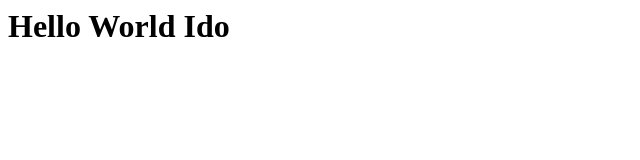
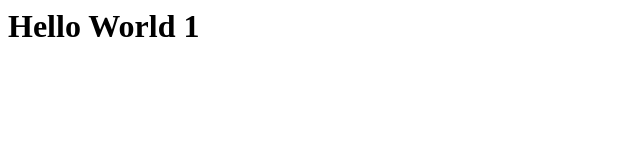
Before and after one commit to AlonCloudride/CM-Test, a plain HTML site: page index.html in a window 1280 px wide. Shown: the full height of the page, 0-640 px from the left. Drawn offline with Linux system fonts and the light colour scheme.

Commit message:
Update index.html

```diff
--- a/index.html
+++ b/index.html
@@ -2,6 +2,6 @@
  <head>
  </head>
  <body>
-   <h1>Hello World Ido<h1>
+   <h1>Hello World 1<h1>
  </body>
 </html>
```
